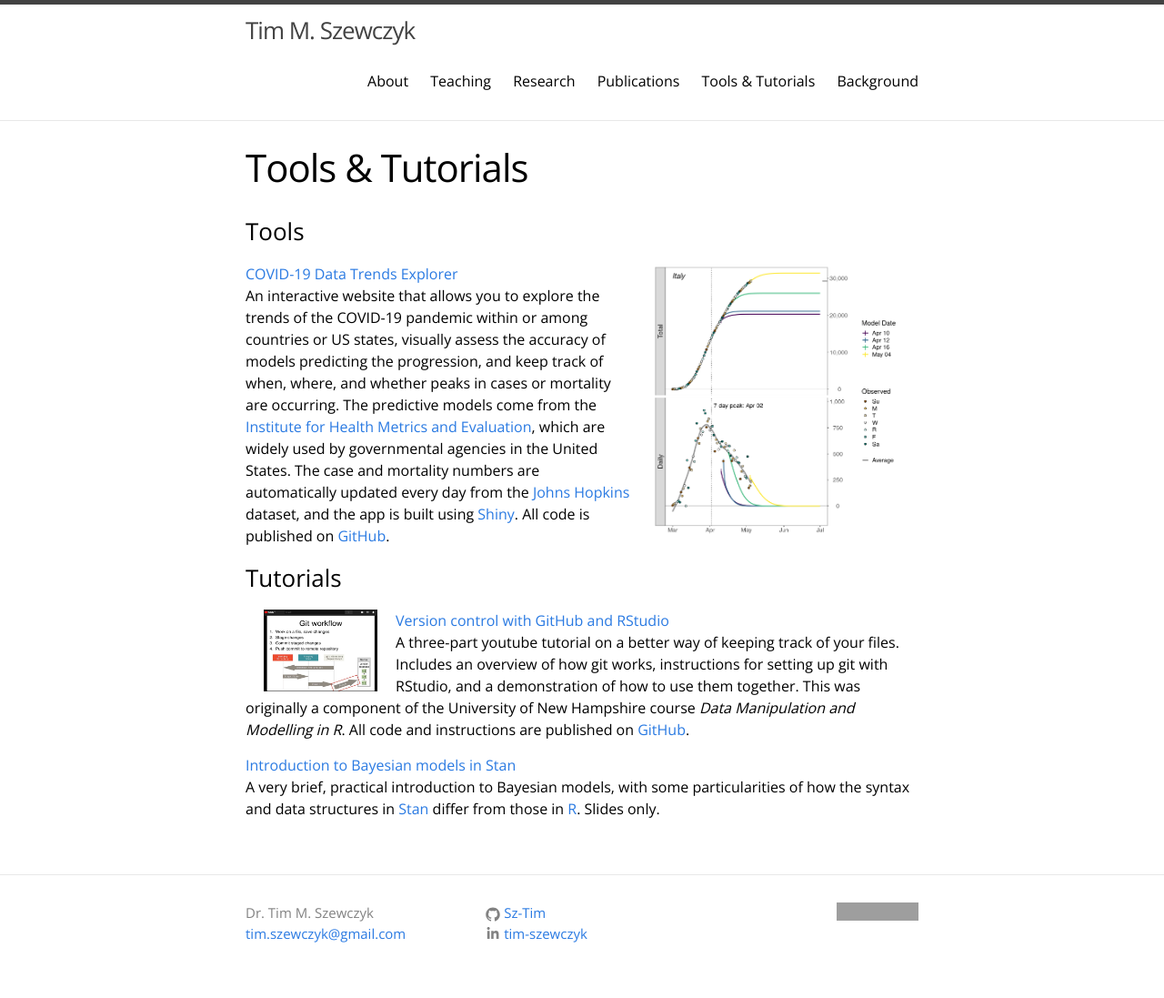
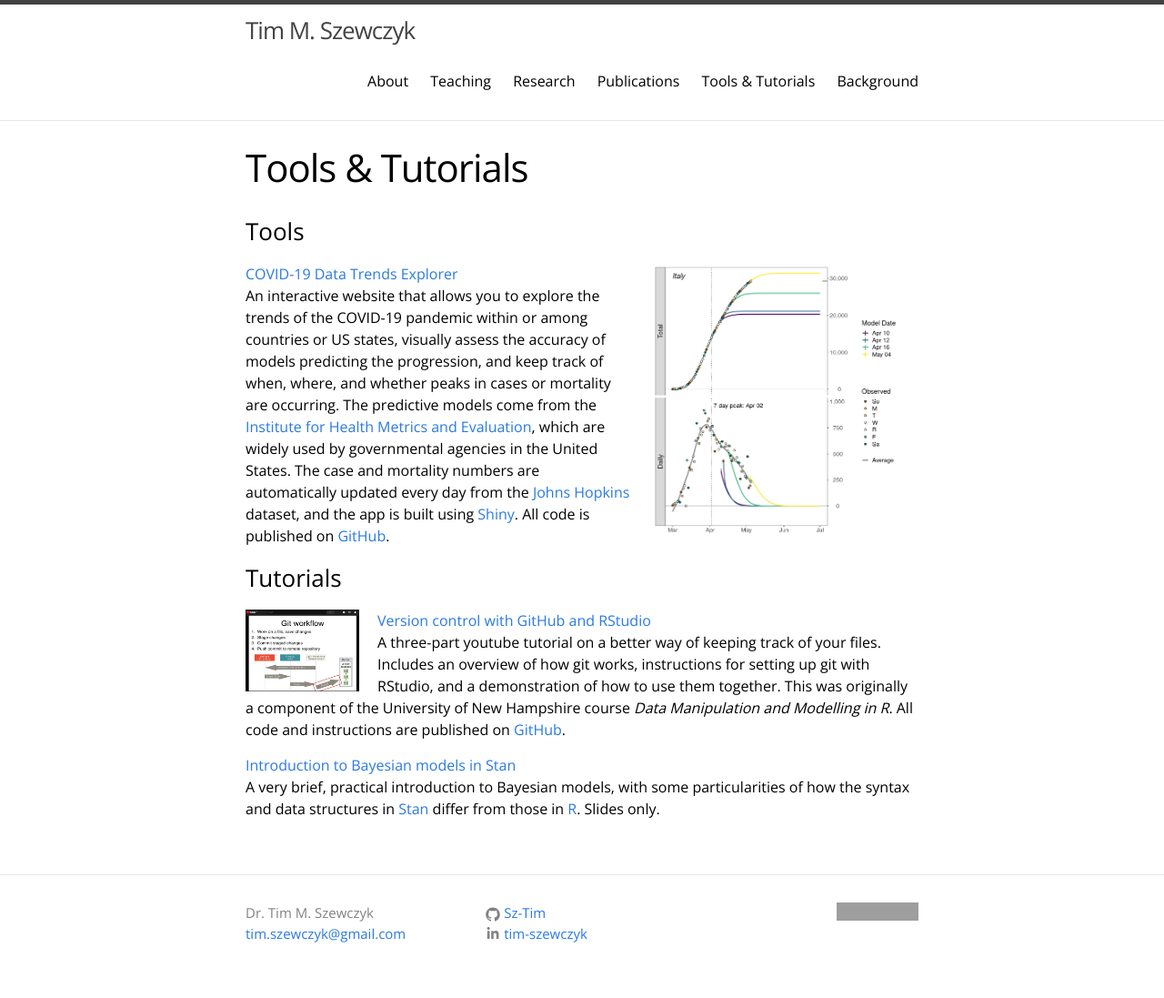
Before and after one commit to Sz-Tim/Sz-Tim.github.io, a Jekyll site: the page built from tools.md, in a window 1280 px wide. Shown: the whole page at 91% size. Built offline with Jekyll 4.4.1, drawn with Linux system fonts in a browser that asks for light colours; grey boxes are pictures that could not be loaded.

Commit message:
img margin

```diff
--- a/tools.md
+++ b/tools.md
@@ -11,7 +11,7 @@ An interactive website that allows you to explore the trends of the COVID-19 pan
 
 
 ### Tutorials
-<img width="125" height="90" style="float:left; margin: 0px 20px" src="{{ site.url }}/assets/git_workflow.png">[Version control with GitHub and RStudio](https://www.youtube.com/playlist?list=PL7GjEq0oE7-YrZoV5eWkO-YOQbZtz-RxX)
+<img width="125" height="90" style="float:left; margin-right: 20px" src="{{ site.url }}/assets/git_workflow.png">[Version control with GitHub and RStudio](https://www.youtube.com/playlist?list=PL7GjEq0oE7-YrZoV5eWkO-YOQbZtz-RxX)
 A three-part youtube tutorial on a better way of keeping track of your files. Includes an overview of how git works, instructions for setting up git with RStudio, and a demonstration of how to use them together. This was originally a component of the University of New Hampshire course *Data Manipulation and Modelling in R*. All code and instructions are published on [GitHub](https://github.com/Sz-Tim/NR995_Module_9).
 
 [Introduction to Bayesian models in Stan]({{ site.url }}/assets/stan_intro.pdf)
```
